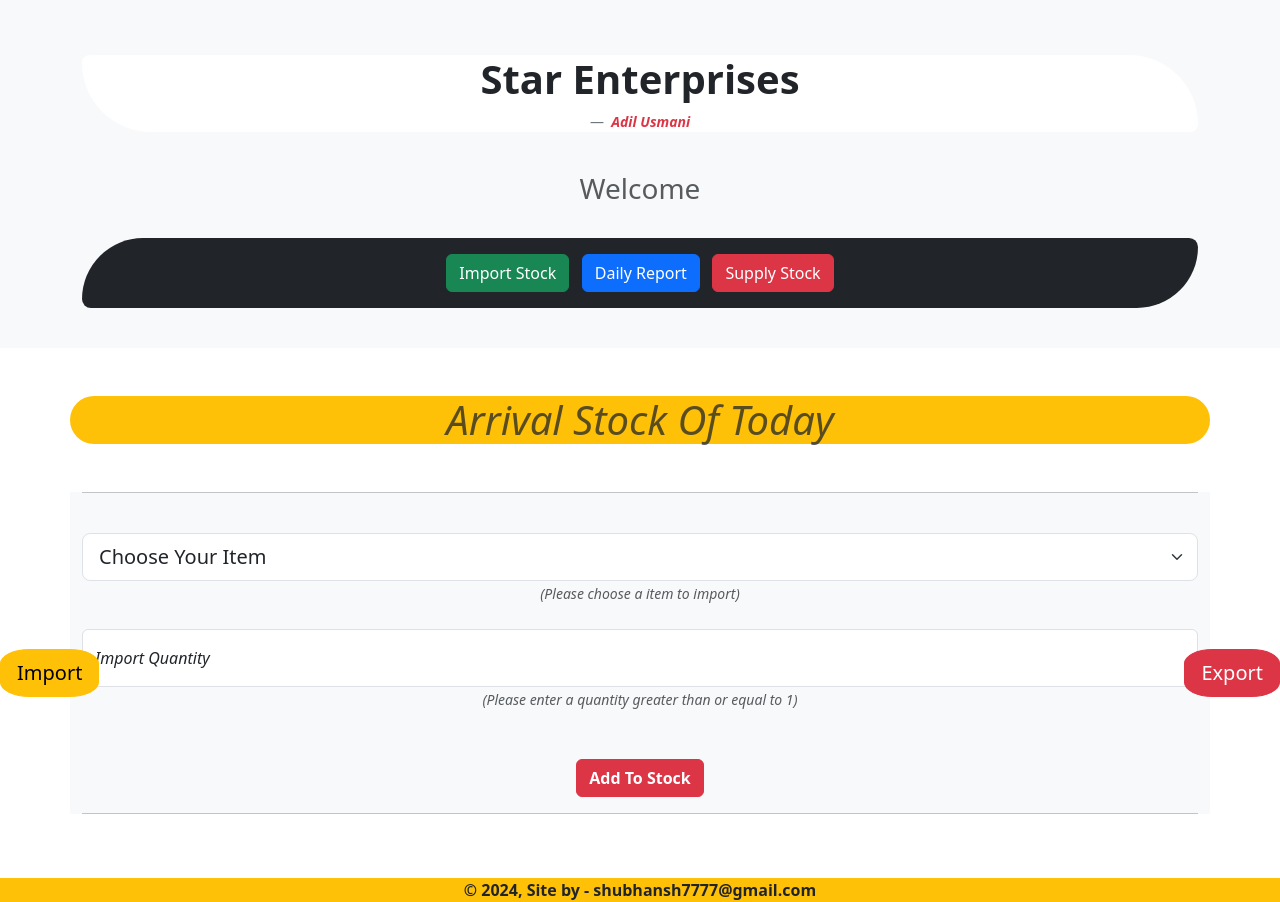
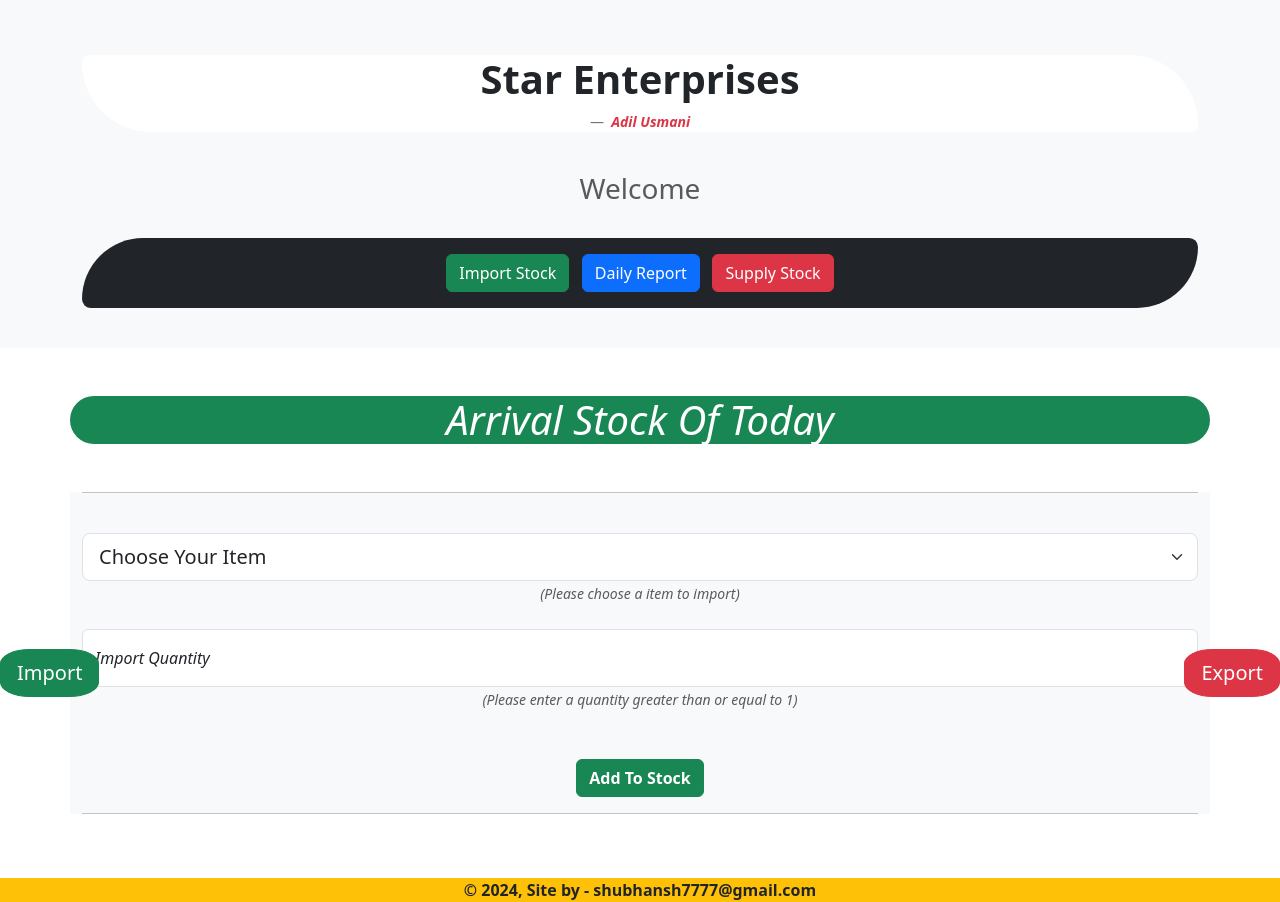
Before and after one commit to Shubhansh-Simple/star-enterprises, a Django app: page /import/create/ in a window 1280 px wide. Shown: the part 53-955 px from the top of the page. Run offline with Django 4.2, Linux system fonts and the light colour scheme; data that the repository does not hold is empty.

```diff
--- a/import_app/templates/import-stock-create.html
+++ b/import_app/templates/import-stock-create.html
@@ -11,7 +11,7 @@
 {% block body_lower %}
 
   <!-----INCLUDE TABLE-HEADING TEMPLATE------->
-  {% with bg_color="warning" text_color="muted" table_heading="Arrival Stock Of Today" %}
+  {% with bg_color="success" text_color="white" table_heading="Arrival Stock Of Today" %}
     {% include 'utils/table-heading.html' %}
   {% endwith %}
 
@@ -40,7 +40,7 @@
       <!-- FORM SUBMIT BUTTON -->
       <br>
       <br>
-      <button type="submit" class="btn btn-danger btn-md">
+      <button type="submit" class="btn btn-success btn-md">
         <b>Add To Stock</b>
       </button>
       <br>
--- a/import_app/views.py
+++ b/import_app/views.py
@@ -1,11 +1,11 @@
 # import_app/views.py
 
 # django
-from django.db.models     import Sum
+from django.http          import Http404, HttpResponseRedirect
 from django.urls          import reverse, reverse_lazy
 from django.utils         import timezone
 from django.contrib       import messages
-from django.http          import Http404, HttpResponseRedirect
+from django.db.models     import Sum
 from django.views.generic import ListView, CreateView, DetailView, UpdateView, DeleteView
 
 # local
@@ -57,7 +57,7 @@ class ImportStockCreateView(CreateView):
 
         # Already exist
         try:
-            import_item = Imports.objects.get(entry_date=today, items=item_input)
+            import_item           = Imports.objects.get(entry_date=today, items=item_input)
             import_item.quantity += quantity_input
             import_item.save()
 
@@ -65,8 +65,8 @@ class ImportStockCreateView(CreateView):
         except Imports.DoesNotExist:
             Imports.objects.create(items=item_input, quantity=quantity_input)
 
-        # ITEMS MODEL - Increase total quantity
-        form.instance.items.quantity += form.cleaned_data['quantity']
+        # ITEMS MODEL - Increased by imported quantity
+        form.instance.items.quantity += quantity_input
         form.instance.items.save()
 
         # Success message
--- a/templates/base-template.html
+++ b/templates/base-template.html
@@ -111,7 +111,7 @@
         <br>
 
         <!--------IMPORT/EXPORT BUTTONS----------->
-        <a class="btn btn-lg btn-warning import_stock_btn" href="{% url 'import_create' %}#focus">Import</a>
+        <a class="btn btn-lg btn-success import_stock_btn" href="{% url 'import_create' %}#focus">Import</a>
         <a class="btn btn-lg btn-danger  export_stock_btn" href="{% url 'supply_create' %}#focus">Export</a>
 
         <!-----------APPLICATION'S BODY------------>
```
